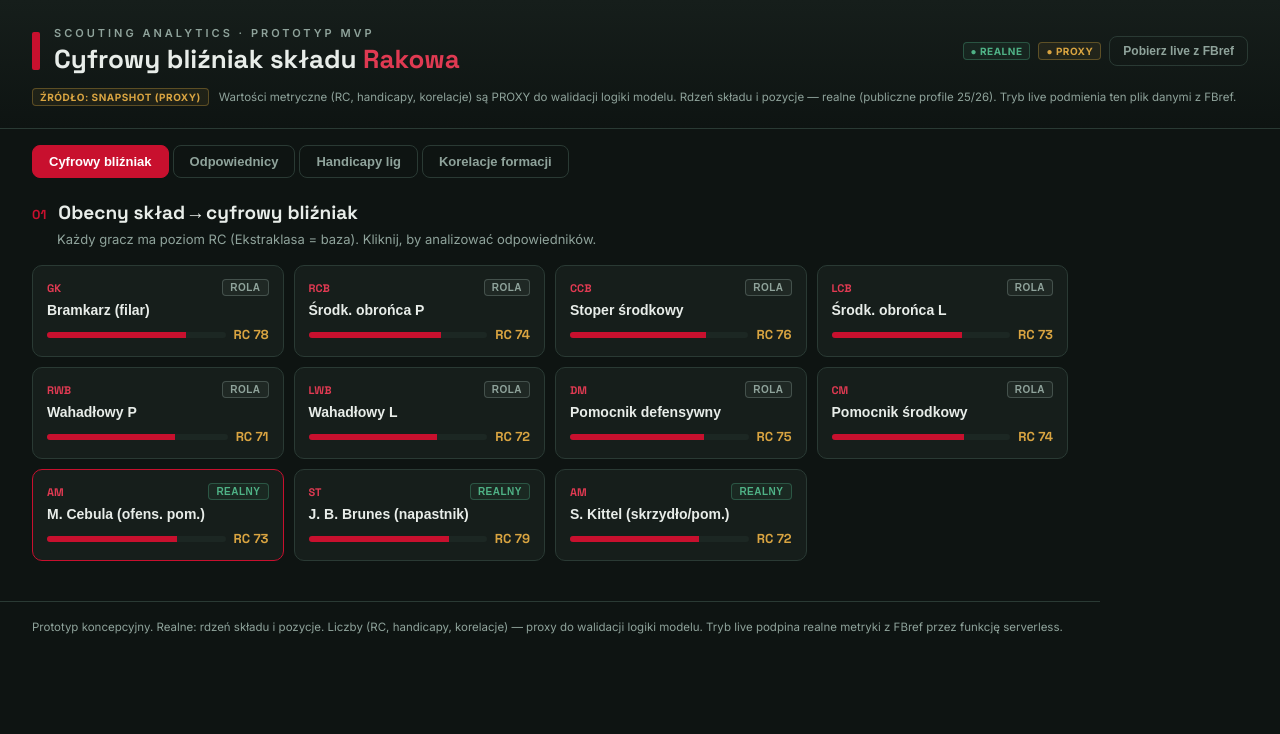
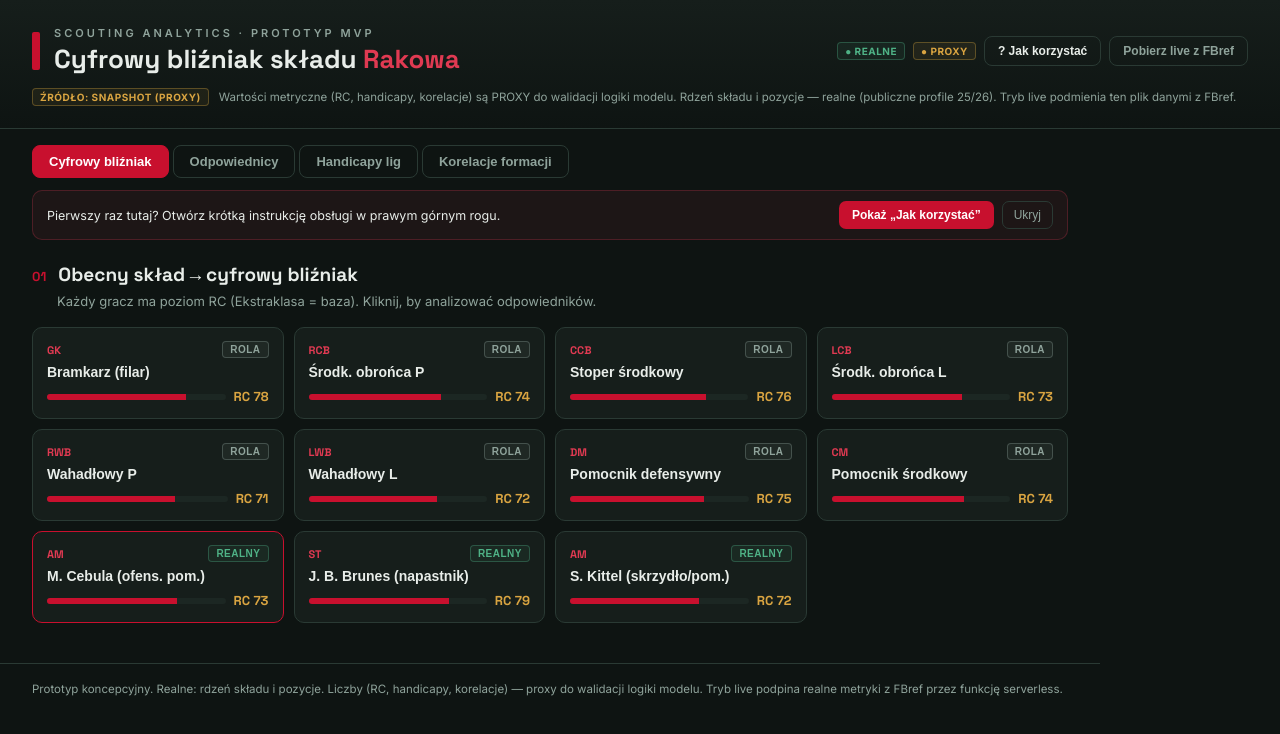
Before and after one commit to levelupstudioPL/rakow-scout, a React (Vite) app: page / in a window 1280 px wide. Shown: the top 734 px of the page. Built offline with nearby package versions, Linux system fonts and the light colour scheme.

Commit message:
Add files via upload

```diff
--- a/src/App.jsx
+++ b/src/App.jsx
@@ -27,6 +27,8 @@
   const [loading, setLoading] = useState(false);
   const [sortBy, setSortBy] = useState("fit"); // fit | price | level
   const [short, setShort] = useState([]); // shortlist of pool ids
+  const [help, setHelp] = useState(false); // instructions panel
+  const [hintSeen, setHintSeen] = useState(false);
   const toggleShort = (id) => setShort((s) => s.includes(id) ? s.filter((x) => x !== id) : [...s, id]);
 
   // Load snapshot on mount
@@ -141,6 +143,12 @@
           <div style={{ marginLeft: "auto", display: "flex", gap: 8, alignItems: "center", flexWrap: "wrap" }}>
             <Tag color={C.good}>● realne</Tag>
             <Tag color={C.proxy}>● proxy</Tag>
+            <button onClick={() => setHelp((h) => !h)} style={{
+              background: help ? C.panel2 : "transparent", color: C.ink,
+              border: `1px solid ${help ? C.redSoft : C.line}`, padding: "7px 13px",
+              borderRadius: 8, cursor: "pointer", fontSize: 12, fontWeight: 700 }}>
+              {help ? "✕ Zamknij" : "? Jak korzystać"}
+            </button>
             <button onClick={fetchLive} disabled={loading} style={{
               background: isLive ? C.good : "transparent", color: isLive ? "#04140D" : C.dim,
               border: `1px solid ${isLive ? C.good : C.line}`, padding: "7px 13px",
@@ -158,6 +166,45 @@
         {err && <div style={{ marginTop: 10, fontSize: 12, color: C.warn }}>{err}</div>}
       </header>
 
+      {help && (
+        <div style={{ padding: "18px 32px 0", maxWidth: 1100 }}>
+          <div style={{ background: C.panel, border: `1px solid ${C.redSoft}`, borderRadius: 12, padding: "20px 22px" }}>
+            <div style={{ display: "flex", alignItems: "baseline", gap: 10, marginBottom: 14 }}>
+              <span className="mono" style={{ fontSize: 13, color: C.redSoft, fontWeight: 700 }}>i</span>
+              <h2 className="mono" style={{ margin: 0, fontSize: 18, fontWeight: 700 }}>Jak korzystać z narzędzia</h2>
+            </div>
+
+            <div style={{ display: "grid", gridTemplateColumns: "repeat(auto-fit,minmax(240px,1fr))", gap: 16 }}>
+              <HelpStep n="1" t="Cyfrowy bliźniak"
+                d="Pierwsza zakładka to obecny skład Rakowa. Każda karta ma poziom RC (Ekstraklasa = baza odniesienia). Kliknij zawodnika, by przejść do jego odpowiedników." />
+              <HelpStep n="2" t="Odpowiednicy"
+                d="Lista kandydatów z lig europejskich na tej samej pozycji. Pokazujemy skorygowany poziom, dopasowanie (%), wiek, kontrakt i szacowaną cenę z widełkami. Sortuj po dopasowaniu, cenie lub poziomie." />
+              <HelpStep n="3" t="Lista obserwowanych"
+                d="Gwiazdka ☆ przy kandydacie dodaje go do listy na dole panelu. Narzędzie sumuje łączny szacowany koszt zaznaczonych zawodników." />
+              <HelpStep n="4" t="Handicapy lig"
+                d="Tabela pokazuje, o ile dana liga różni się poziomem od Ekstraklasy — osobno dla każdej linii (obrona / pomoc / atak). To te korekty przeliczają surowy poziom kandydata." />
+              <HelpStep n="5" t="Korelacje formacji"
+                d="Macierz pokazuje, które pozycje najsilniej współzależą w układzie. Ciemniejsze pole = silniejsza zależność. Pod spodem skrót najważniejszych wniosków." />
+              <HelpStep n="6" t="Tryb danych"
+                d="Banner u góry mówi, skąd są dane. „snapshot (proxy)” to wartości zastępcze do pokazania logiki. Przycisk live podpina realne dane, gdy źródło zostanie skonfigurowane." />
+            </div>
+
+            <div style={{ marginTop: 16, padding: "12px 14px", background: `${C.proxy}14`,
+              border: `1px solid ${C.proxy}44`, borderRadius: 10 }}>
+              <b style={{ color: C.proxy, fontSize: 12.5 }}>Ważne — czytanie liczb:</b>
+              <span style={{ fontSize: 12.5, color: C.dim }}> Wszystko oznaczone na bursztynowo (poziomy RC,
+              handicapy, ceny, korelacje) to obecnie wartości <b>zastępcze</b>, służące do pokazania, jak model
+              działa. Realne są nazwiska i pozycje rdzenia składu. To prototyp do walidacji koncepcji — liczby
+              nie są jeszcze rekomendacją transferową.</span>
+            </div>
+
+            <button onClick={() => setHelp(false)} style={{ marginTop: 14, background: "transparent",
+              color: C.dim, border: `1px solid ${C.line}`, padding: "7px 14px", borderRadius: 8,
+              cursor: "pointer", fontSize: 12, fontWeight: 600 }}>Rozumiem, zamknij</button>
+          </div>
+        </div>
+      )}
+
       <nav style={{ display: "flex", gap: 4, padding: "16px 32px 0", flexWrap: "wrap" }}>
         {tabs.map(([k, label]) => (
           <button key={k} onClick={() => setTab(k)} style={{
@@ -166,6 +213,27 @@
             borderRadius: 8, cursor: "pointer", fontSize: 13, fontWeight: 600 }}>{label}</button>
         ))}
       </nav>
+
+      {!help && !hintSeen && (
+        <div style={{ padding: "12px 32px 0", maxWidth: 1100 }}>
+          <div style={{ display: "flex", alignItems: "center", gap: 12, background: `${C.redSoft}12`,
+            border: `1px solid ${C.redSoft}40`, borderRadius: 10, padding: "10px 14px", flexWrap: "wrap" }}>
+            <span style={{ fontSize: 12.5, color: C.ink }}>
+              Pierwszy raz tutaj? Otwórz krótką instrukcję obsługi w prawym górnym rogu.
+            </span>
+            <div style={{ marginLeft: "auto", display: "flex", gap: 8 }}>
+              <button onClick={() => { setHelp(true); setHintSeen(true); }} style={{ background: C.red, color: "#fff",
+                border: "none", padding: "6px 13px", borderRadius: 7, cursor: "pointer", fontSize: 12, fontWeight: 700 }}>
+                Pokaż „Jak korzystać”
+              </button>
+              <button onClick={() => setHintSeen(true)} style={{ background: "transparent", color: C.dim,
+                border: `1px solid ${C.line}`, padding: "6px 11px", borderRadius: 7, cursor: "pointer", fontSize: 12 }}>
+                Ukryj
+              </button>
+            </div>
+          </div>
+        </div>
+      )}
 
       <main style={{ padding: "22px 32px 0", maxWidth: 1100 }}>
         {tab === "twin" && (
@@ -400,6 +468,20 @@
   );
 }
 
+function HelpStep({ n, t, d }) {
+  return (
+    <div style={{ display: "flex", gap: 11 }}>
+      <div className="mono" style={{ flexShrink: 0, width: 24, height: 24, borderRadius: 6,
+        background: "#C8102E", color: "#fff", fontSize: 12, fontWeight: 700,
+        display: "flex", alignItems: "center", justifyContent: "center" }}>{n}</div>
+      <div>
+        <div style={{ fontSize: 13.5, fontWeight: 700, color: "#E8EDE9", marginBottom: 3 }}>{t}</div>
+        <div style={{ fontSize: 12, color: "#8FA39B", lineHeight: 1.5 }}>{d}</div>
+      </div>
+    </div>
+  );
+}
+
 function MiniStat({ label, value, color }) {
   return (
     <div style={{ background: "#161E1B", border: "1px solid #2A3A34", borderRadius: 10,
```
